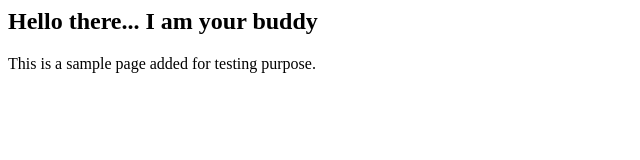
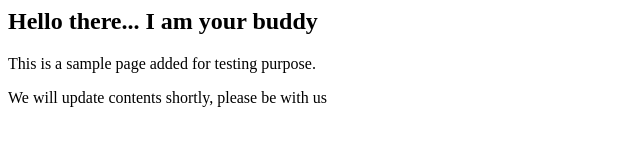
Before and after one commit to tejaswiniwp/test_pull, a plain HTML site: page index.html in a window 1280 px wide. Shown: the whole page, without its empty margins (0-640 px from the left). Drawn offline with Linux system fonts and the light colour scheme.

Commit message:
Local changes

```diff
--- a/index.html
+++ b/index.html
@@ -1,4 +1,5 @@
 <html>
   <h2>Hello there... I am your buddy</h2>
   <p>This is a sample page added for testing purpose.</p>
+  <p>We will update contents shortly, please be with us</p>
 </html>
```
